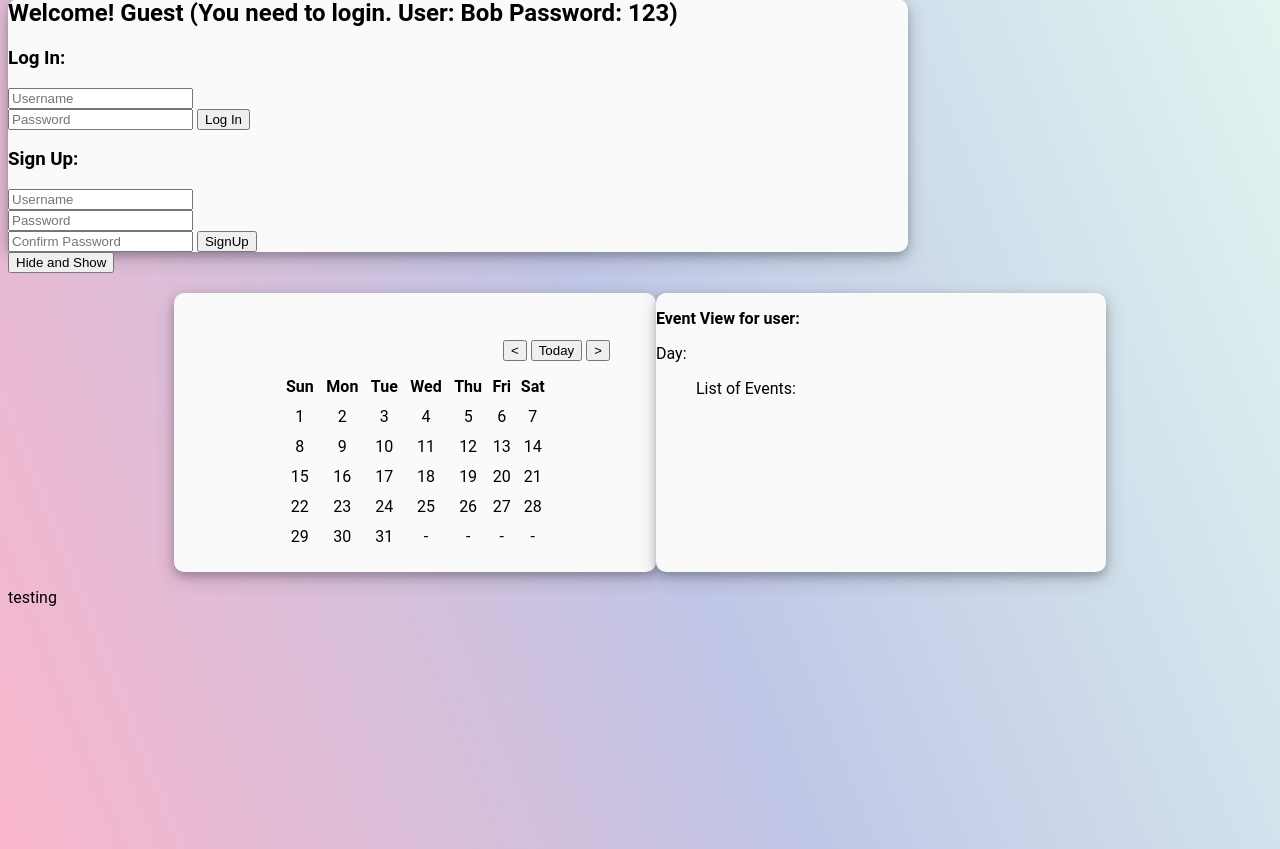
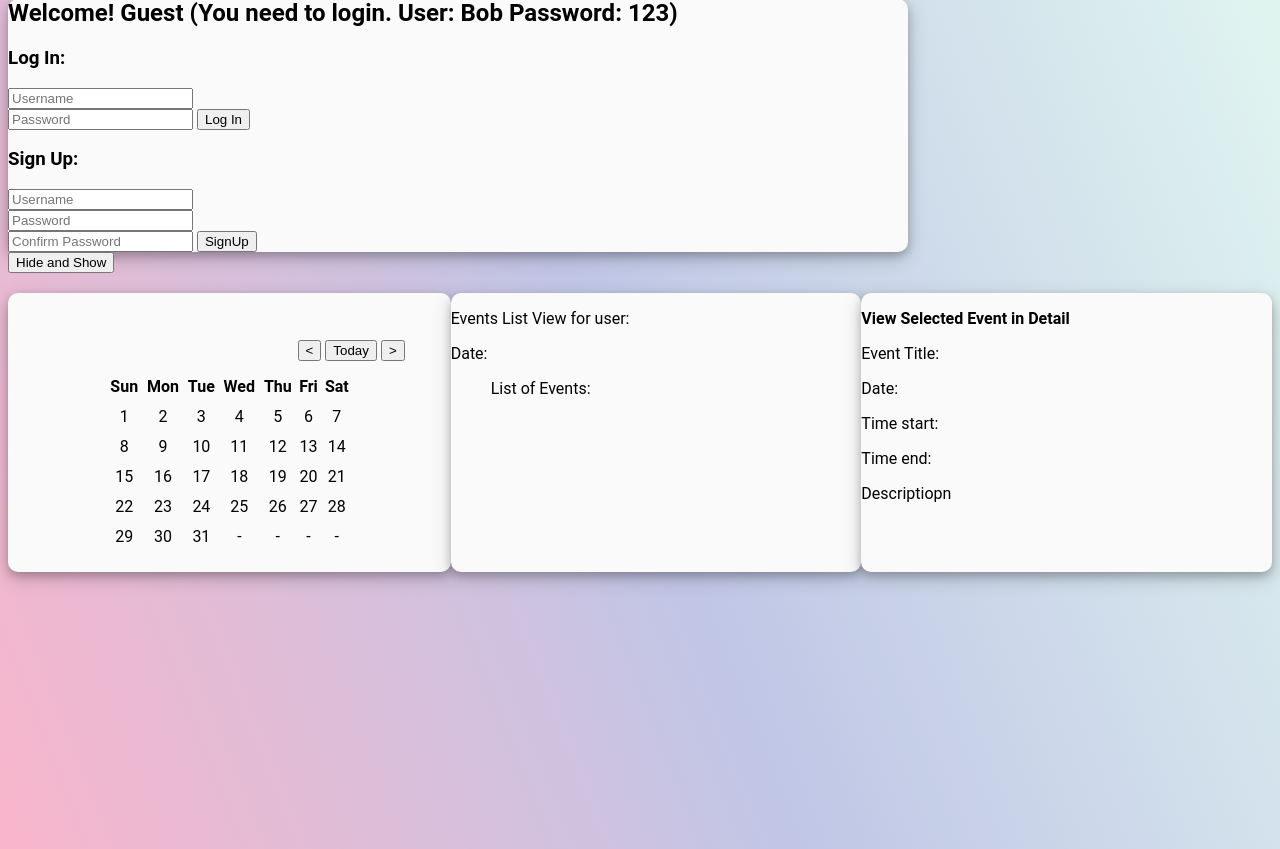
Before and after one commit to SmallChungus1/calendarApp, a PHP site: page /calendar2.html in a window 1280 px wide. Shown: the part 51-900 px from the top of the page. Run offline with PHP 8.4, Linux system fonts and the light colour scheme.

Commit message:
FInished list view and detail view

```diff
--- a/public_html/Module 5 Calendar/calendar2.html
+++ b/public_html/Module 5 Calendar/calendar2.html
@@ -126,19 +126,29 @@
         <br>
 
         <div class="wrapper" id="EventDisplay">
-            <P><b>Event View for user:</b></P>
-            <P><b id="currUser"></b></P>
-            <p>Day: <b id ="calDay"></b></p>
+            <P>Events List View for user: <b id="currUser"></b></P>
+            <p>Date: <b id ="eventDate"></b></p>
             <!-- <p>Month: <b id ="calMonth"></b></p>
             <p>Year: <b id ="calYear"></b></p> -->
-            <ul id="EventList">List of Events: </ul>
+            <ul id="EventList">List of Events: <span id="eventListInnerText"></span></ul>
 
 
 
         </div>
+
+
+        <div class="wrapper" id="eventDetailDisplay">
+            <P><b>View Selected Event in Detail</b></P>
+            <P>Event Title: <span id="eventDetailTitle"></span></P>
+            <p>Date: <span id ="eventDetailDate"></span></p>
+            <P>Time start: <span id ="eventDetailTS"></span></P>
+            <P>Time end: <span id ="eventDetailTE"></span></P>
+            <P>Descriptiopn <span id ="eventDetailDesc"></span></P>
+
+        </div>
     </div>
 
-    <p id="test">testing</p>
+    <!-- <p id="test">testing</p> -->
 </body>
 
 
--- a/public_html/Module 5 Calendar/calendar2.js
+++ b/public_html/Module 5 Calendar/calendar2.js
@@ -112,9 +112,9 @@ function handleClick(){
 			//console.log(currDay[i])
 			currDay[k].addEventListener("click",function(){
 				//alert(currDay[k].innerText);
-				document.getElementById("calDay").innerText = currDay[k].innerText;
-				document.getElementById("calMonth").innerText = months[currentMonth.month];
-				document.getElementById("calYear").innerText = currentMonth.year;
+				// document.getElementById("calDay").innerText = currDay[k].innerText;
+				// document.getElementById("calMonth").innerText = months[currentMonth.month];
+				// document.getElementById("calYear").innerText = currentMonth.year;
 				fullDate = currentMonth.year+"-"+(currentMonth.month+1)+"-"+currDay[k].innerText;
 				getEvents();
 				console.log(fullDate);
@@ -124,6 +124,7 @@ function handleClick(){
 
 
 	function getEvents(){
+		clearEventList();
 		const currDate = fullDate;
 		//const userName = document.getElementById("currUser");
 		const data = {'date': currDate};
@@ -135,15 +136,37 @@ function handleClick(){
 		.then(response=>response.json())
 		.then(data=> {
 			if(data.success){
-				alert("Data Retrival Successful");
-
+				alert(`Data retrival successful`);
+				dataMsgArry = data.message;
+				// alert(dataMsgArry["eventDate"]);
 				// const anEvent = document.createElement("li");
 				// title = document.createTextNode("Hello");
 				// anEvent.appendChild(title);
 				// document.getElementById("EventList").appendChild(anEvent);
+				document.getElementById("eventDate").innerText=dataMsgArry[0]["eventDate"];
+				for (let i = 0; i<dataMsgArry.length; i++){
+					const singleEvent = dataMsgArry[i];
+					const anEvent = document.createElement("li");
+					eventTitle = document.createTextNode(singleEvent["title"]);
+
+					anEvent.appendChild(eventTitle);
+					anEvent.addEventListener("click", () => {
+						cleardisplayEvents();
+						document.getElementById("eventDetailTitle").innerText=singleEvent["title"];
+						document.getElementById("eventDetailDate").innerText=singleEvent["eventDate"];
+						document.getElementById("eventDetailTS").innerText=singleEvent["timeStart"];
+						document.getElementById("eventDetailTE").innerText=singleEvent["timeEnd"];
+						document.getElementById("eventDetailDesc").innerText=singleEvent["description"];
+					}, false)
+					document.getElementById("EventList").appendChild(anEvent);
+				}
+
+
 
 			}else{
 				alert(`Data Retrival not successful ${data.message}`);
+				document.getElementById("eventDate").innerText=fullDate;
+				document.getElementById("eventListInnerText").innerText="No Events Yet";
 			}
 		}
 			)
@@ -151,6 +174,26 @@ function handleClick(){
 
 
 	}
+}
+
+
+function cleardisplayEvents(){
+	document.getElementById("eventDetailTitle").innerText="";
+	document.getElementById("eventDetailDate").innerText="";
+	document.getElementById("eventDetailTS").innerText="";
+	document.getElementById("eventDetailTE").innerText="";
+	document.getElementById("eventDetailDesc").innerText="";
+}
+
+function clearEventList(){
+
+	const eventList = document.getElementById("EventList");
+	document.getElementById("eventListInnerText").innerText="";
+	let currEvent = Array.from(eventList.getElementsByTagName("LI"));
+	currEvent.forEach(aChild => {
+		aChild.remove();
+	})
+
 }
 
 function clearCal(){
@@ -163,10 +206,7 @@ function clearCal(){
 			aChild.remove();
 		})
 		// console.log(currDay);
-		// for(let k =0; k < currDay.length; k++){
 
-		// 	currDay[k].remove();
-		// }
 
 
 	}
--- a/public_html/Module 5 Calendar/login.js
+++ b/public_html/Module 5 Calendar/login.js
@@ -1,4 +1,3 @@
-
 function loginUser(event){
     const userName = document.getElementById("username").value;
     const password = document.getElementById("password").value;
@@ -13,7 +12,7 @@ function loginUser(event){
     // .then(loginData=> alert(loginData.success ? "Login Successful" : `Login not successful ${loginData.message}`))
     .then(loginData=> {
         if(loginData.success){
-            alert("Login Successful");
+            alert(`Login Successful ${loginData.message}`);
             document.getElementById("welcomeMsg").innerText="Welcome, "+userName;
             document.getElementById("currUser").innerText=userName;
             document.getElementById("calLogin").remove();
```
Also changed, not shown: public_html/Module 5 Calendar/eventServe.php (+12 -8 lines), public_html/Module 5 Calendar/login.php (+8 -15 lines).
